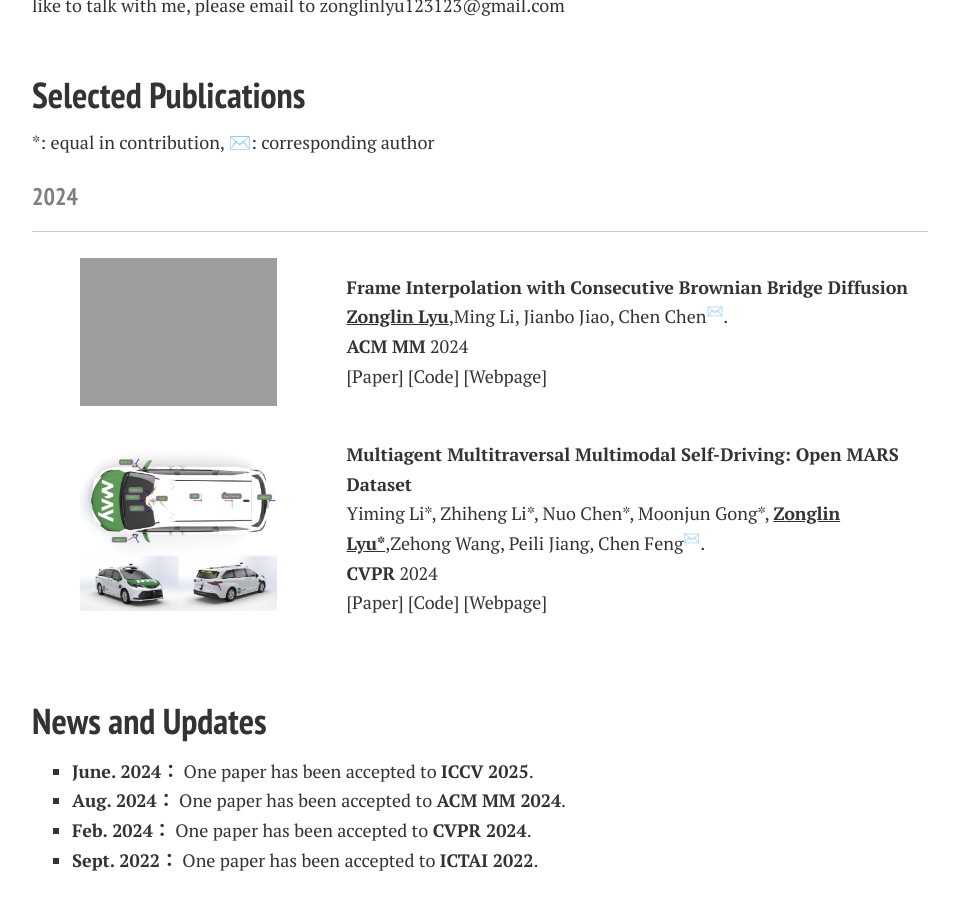
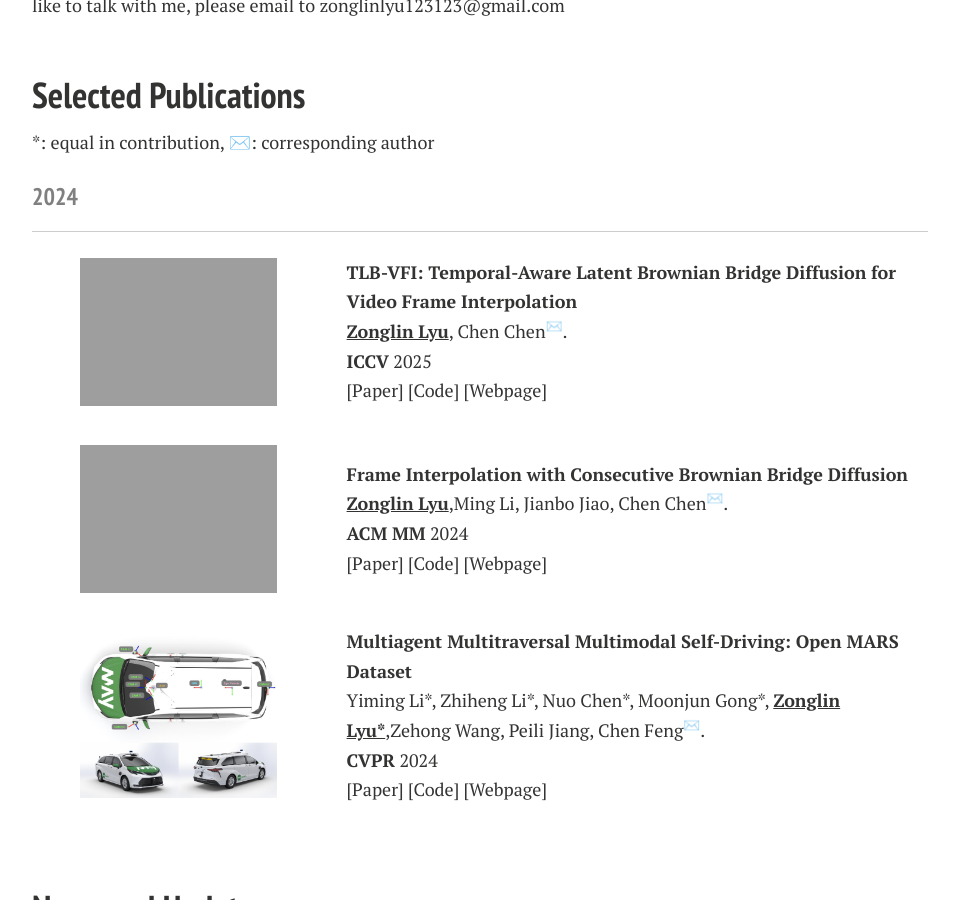
Before and after one commit to ZonglinL/ZonglinL.github.io, a Jekyll site: the page built from index.md, in a window 1280 px wide and 900 px high, scrolled down 828 px. Shown: the whole window, without its empty margins (288-1247 px from the left). Built offline with Jekyll 4.4.1, drawn with Linux system fonts in a browser that asks for light colours; nearby versions of some CDN libraries; comment, search, counter and statistics services are not loaded; a style sheet for code colours, icons or effects is not loaded; our own code applies the rules of GitHub Pages for plain Markdown files.

Commit message:
Update index.md

```diff
--- a/index.md
+++ b/index.md
@@ -33,6 +33,32 @@ I am always happy to chat about research (and also non-research stuffs such as e
 <h3 style="color: gray;">2024</h3>
 
 ---
+
+<table style="width:100%;border:0px;border-spacing:0px;border-collapse:separate;margin-right:auto;margin-left:auto;">
+  <tbody>
+    <tr>
+      <td style="margin:5px;padding:5px;width:35%;max-width:90%" align="center" class="image-wrapper">
+        <img style="margin:1px;padding-right:20px;width:65%;max-width:100%" src="https://zonglinl.github.io/images/BB.png" alt="dise">
+      </td>
+      <td width="75%" valign="center" class="text-wrapper">
+          <papertitle>
+            <strong>
+              	TLB-VFI: Temporal-Aware Latent Brownian Bridge Diffusion for Video Frame Interpolation
+            </strong>
+          </papertitle>
+          <br>
+          <strong><u>Zonglin Lyu</u></strong>, Chen Chen<sup>✉️</sup>.
+          <br>
+          <strong>ICCV</strong> 2025
+          <br>
+          <a href="https://arxiv.org/abs/2507.04984" class="custom-link—paper">[Paper]</a>
+          <a href="https://github.com/ZonglinL/TLBVFI" class="custom-link—code">[Code]</a>
+          <a href="https://zonglinl.github.io/tlbvfi_page/" class="custom-link—project">[Webpage]</a>
+      </td>
+    </tr>
+
+  </tbody>
+</table>
 
 <table style="width:100%;border:0px;border-spacing:0px;border-collapse:separate;margin-right:auto;margin-left:auto;">
   <tbody>
```
